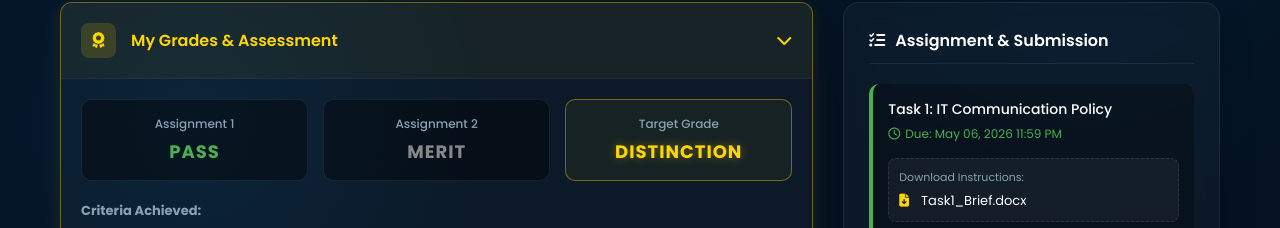
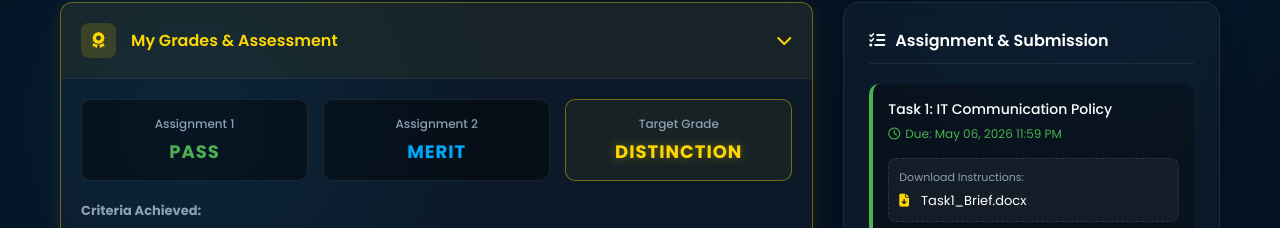
Before and after one commit to aljrahhosen/Btec-Cloud-Portal, a plain HTML site: page it_support.html in a window 1280 px wide. Shown: the part 438-666 px from the top of the page. Drawn offline with Linux system fonts and the light colour scheme; no server answers.

Commit message:
Update it_support.html

```diff
--- a/it_support.html
+++ b/it_support.html
@@ -142,10 +142,13 @@
                     <h4 class="g-assign1">Assignment 1</h4>
                 <div class="grade-val val-pass">PASS</div>
             </div>
+
+                <!-- التعديل صار هون: رجعناها MERIT باللون الأزرق -->
                 <div class="grade-box">
                 <h4 class="g-assign2">Assignment 2</h4>
-                                <div class="grade-val val-pend">MERIT</div>
+                <div class="grade-val val-merit">MERIT</div>
             </div>
+
     <div class="grade-box" style="border-color: rgba(255, 215, 0, 0.4); background: rgba(255,215,0,0.05);">
         <h4 class="g-final">Target Grade</h4>
         <div class="grade-val val-dist">DISTINCTION</div>
```
Lines whose indentation alone changed are shown as unchanged.
